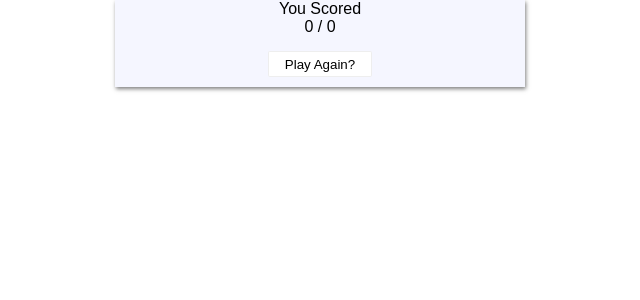
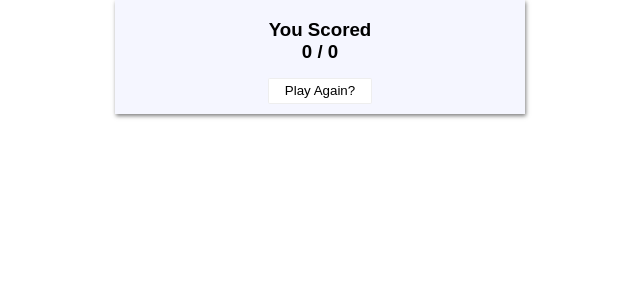
Before and after one commit to joewstroman/trivia, a React (Create React App) app: page /results in a window 1280 px wide. Shown: the top 300 px of the page, without its empty margins (320-960 px from the left). Built offline with nearby package versions, Linux system fonts and the light colour scheme; no server answers; the HTML template or start-up script is replaced by a standard one.

Commit message:
Slight header adjustment on results page

```diff
--- a/src/core/results.tsx
+++ b/src/core/results.tsx
@@ -8,8 +8,8 @@ import { history } from "../App";
 const results = ({ score, answers}: any) => {
     return (
         <div>
-            <div>You Scored</div>
-            <div style={{marginBottom: "10px"}}>{score} / {answers.length}</div>
+            <h3 style={{marginBottom: "0px"}}>You Scored</h3>
+            <h3 style={{marginTop: "0px", marginBottom: "10px"}}>{score} / {answers.length}</h3>
             {answers.map(renderQuestion)}
             <button style={{marginBottom: "10px"}} onClick={restart}>Play Again?</button>
         </div>
```
